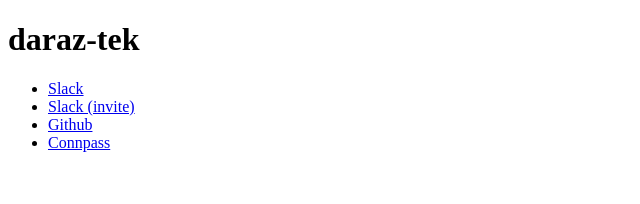
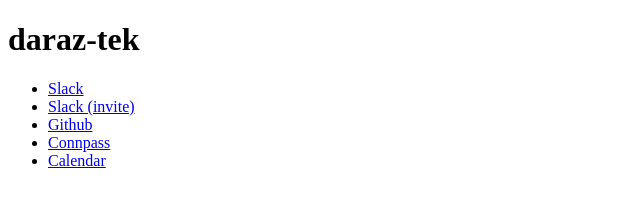
Before and after one commit to daraz-tek/daraz-tek.github.io, a plain HTML site: page index.html in a window 1280 px wide. Shown: the full height of the page, 0-640 px from the left. Drawn offline with Linux system fonts and the light colour scheme.

Commit message:
add google calendar link

```diff
--- a/index.html
+++ b/index.html
@@ -11,6 +11,7 @@
   <li><a href="https://welcome-to-daraz-tek.herokuapp.com/">Slack (invite)</a></li>
   <li><a href="https://github.com/daraz-tek/">Github</a></li>
   <li><a href="https://daraz-tek.connpass.com/">Connpass</a></li>
+  <li><a href="https://calendar.google.com/calendar/embed?src=3e8801vvpt319t1vursfh229v0%40group.calendar.google.com&ctz=Asia%2FTokyo">Calendar</a></li>
 </ul>
 </nav>
 </body>
```
